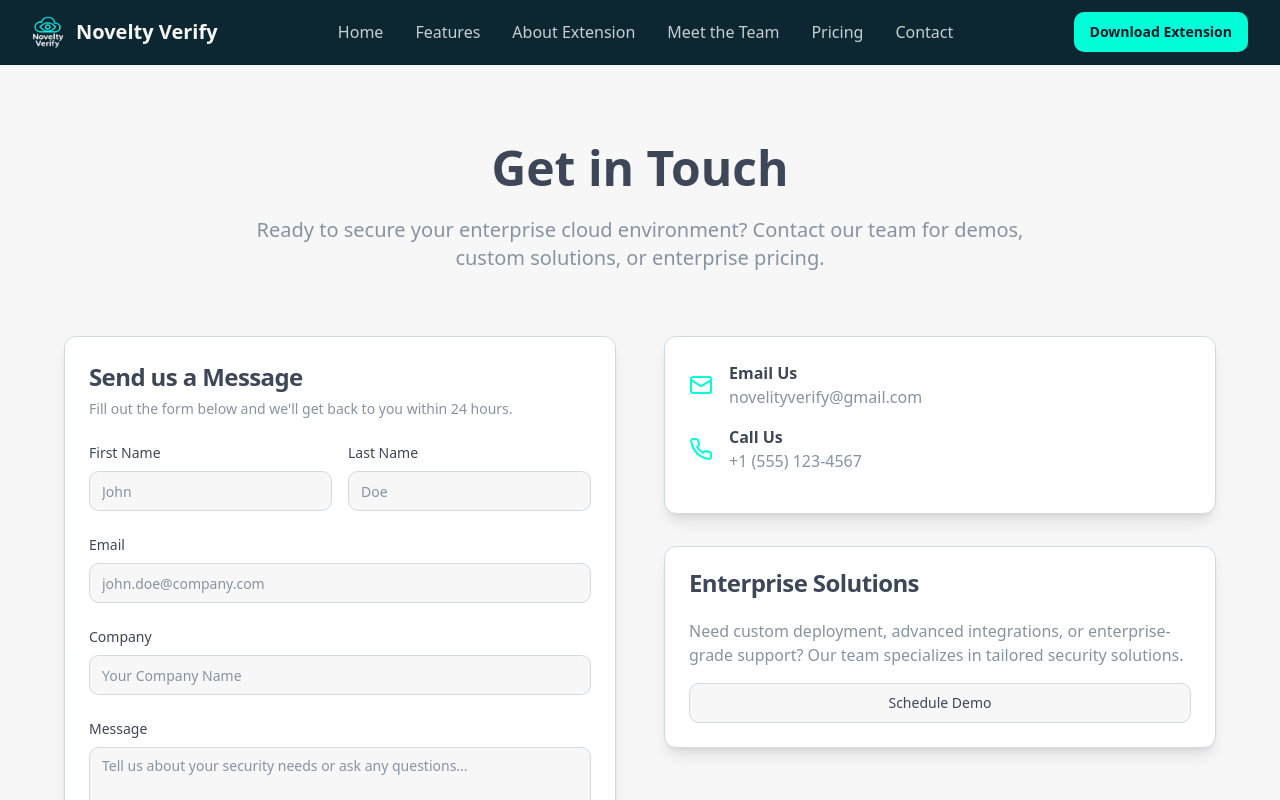
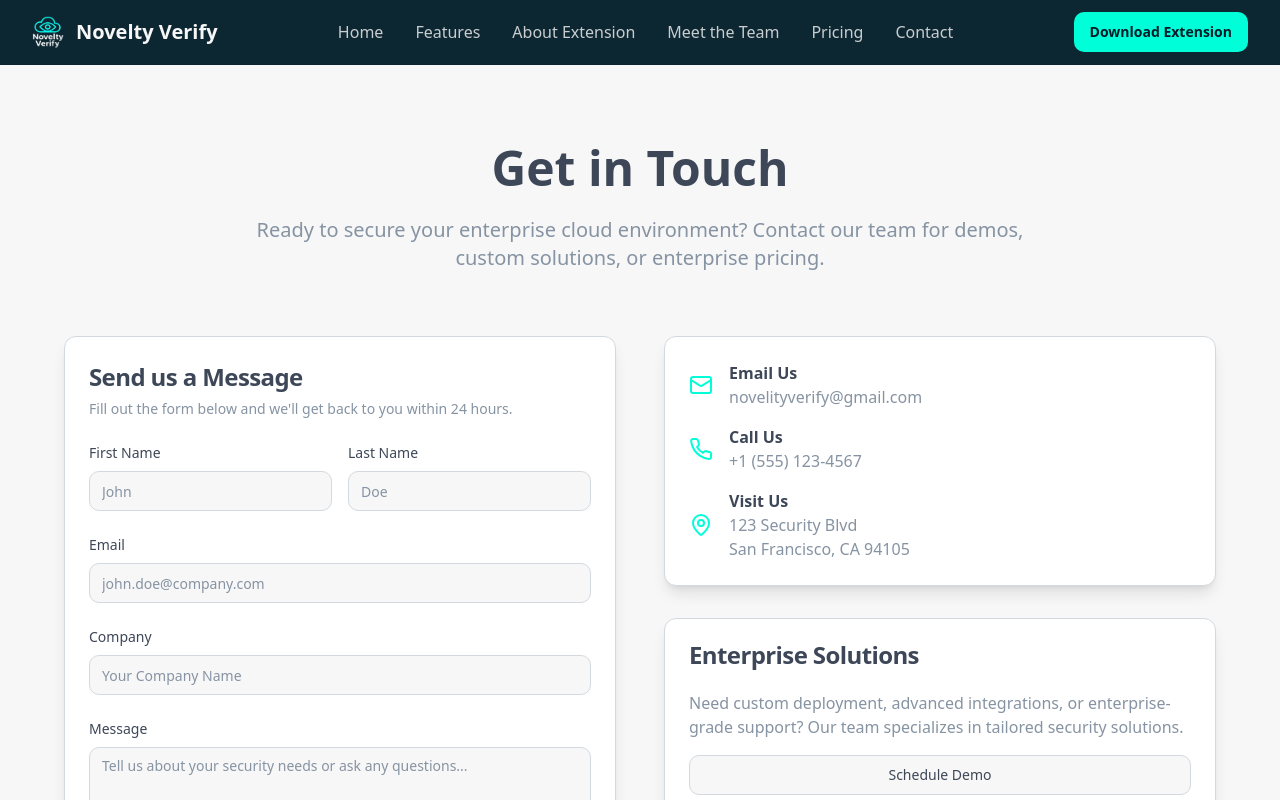
Before and after one commit to Adedotun2007/Novelty-Verify, a React (Vite) app: page /contact in a window 1280 px wide. Shown: the top 800 px of the page. Built offline with nearby package versions, Linux system fonts and the light colour scheme.

Commit message:
Reverted to commit 0b7dab57bda468038343bb97c91859af83bcdfab

```diff
--- a/src/pages/Contact.tsx
+++ b/src/pages/Contact.tsx
@@ -78,8 +78,14 @@ const Contact = () => {
                       </div>
                     </div>
                     <div className="flex items-center space-x-4">
-
-
+                      <MapPin className="h-6 w-6 text-accent" />
+                      <div>
+                        <h3 className="font-semibold">Visit Us</h3>
+                        <p className="text-muted-foreground">
+                          123 Security Blvd<br />
+                          San Francisco, CA 94105
+                        </p>
+                      </div>
                     </div>
                   </CardContent>
                 </Card>
```
